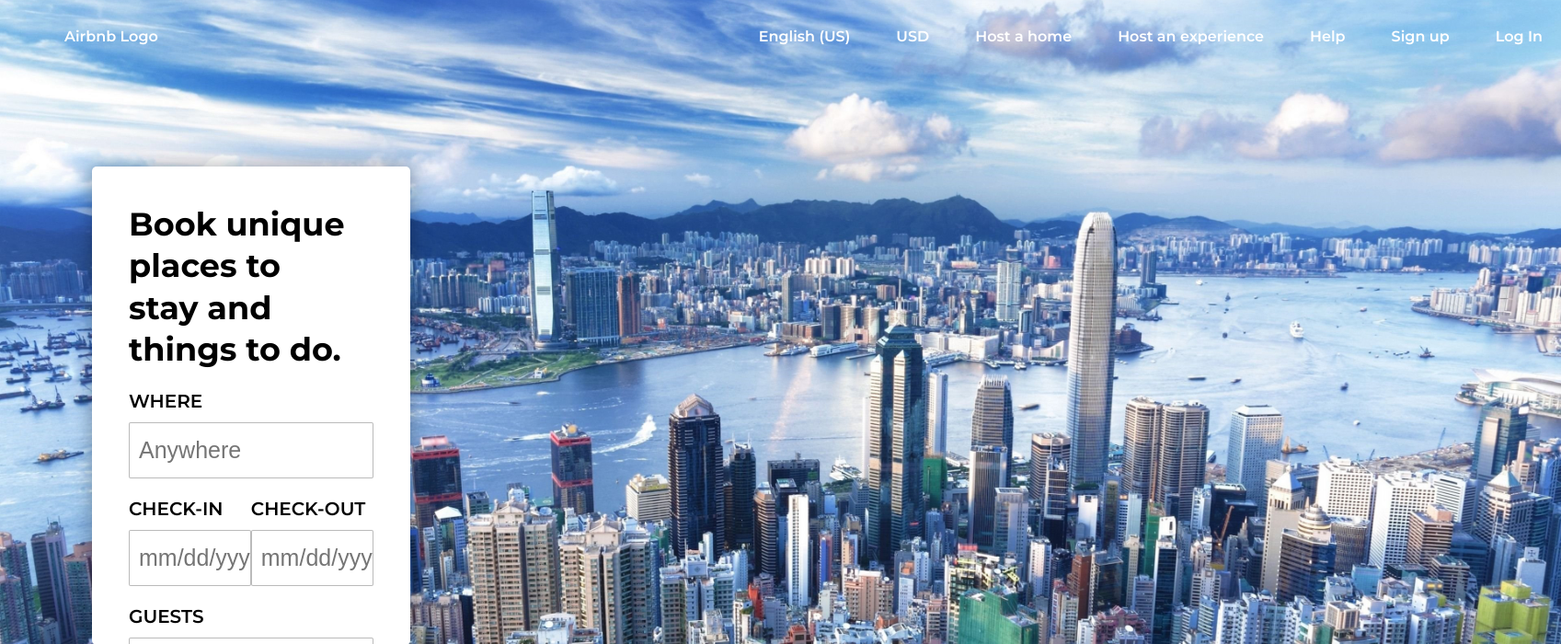
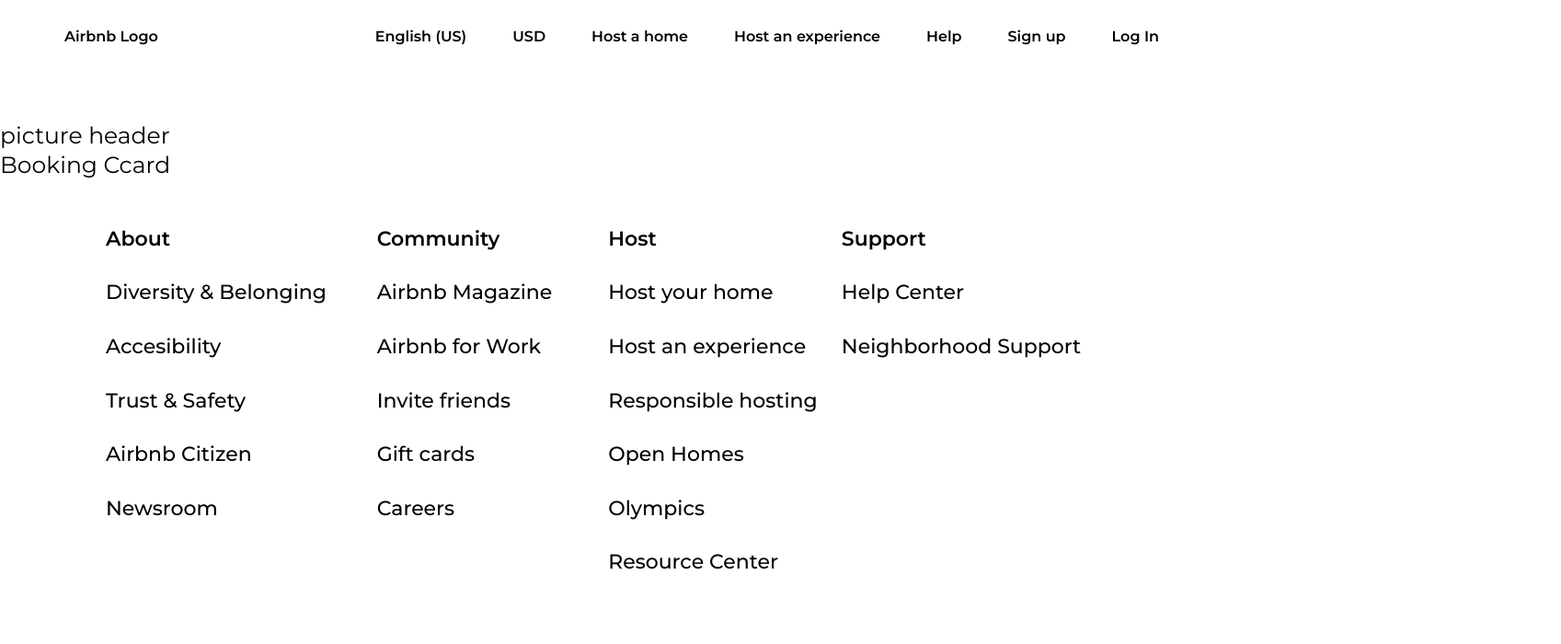
Before and after one commit to tonytrinh3/mock-airbnb, a React (Create React App) app: page /booking in a window 1280 px wide. Shown: the top 700 px of the page at 92% size, 1697 px wide, since content can reach past the window. Built offline with nearby package versions, Linux system fonts and the light colour scheme.

Commit message:
start booking page

```diff
--- a/src/App.js
+++ b/src/App.js
@@ -1,13 +1,21 @@
 import React from 'react';
 import LandingPage from './components/LandingPage/LandingPage';
+import BookingPage from './components/BookingPage/BookingPage';
+import { BrowserRouter, Route } from 'react-router-dom';
 import './sass/main.scss';
+
+
 
 class App extends React.Component{
   render(){
     return(
-      <div className="container">
-        <LandingPage/>
-      </div>
+      <BrowserRouter>
+        <div className="container">
+          <Route path = "/" exact component ={ LandingPage} />
+          <Route path = "/booking" component ={ BookingPage} />
+        </div>
+      </BrowserRouter>
+
     )
   }
 };
--- /dev/null
+++ b/src/components/BookingCard.js
@@ -0,0 +1,11 @@
+import React from 'react';
+
+class BookingCard extends React.Component{
+    render(){
+        return(
+            <div className="aewf">Booking Ccard</div>
+        )
+    }
+};
+
+export default BookingCard;
--- /dev/null
+++ b/src/components/BookingPage/1PictureHeader.js
@@ -0,0 +1,11 @@
+import React from 'react';
+
+const PictureHeader = () =>{
+    return (
+        <div className="picture-header">
+            picture header
+        </div>
+    )
+};
+
+export default PictureHeader;
--- /dev/null
+++ b/src/components/BookingPage/BookingPage.js
@@ -0,0 +1,19 @@
+import React from 'react';
+import Navigation from '../Navigation';
+import PictureHeader from './1PictureHeader';
+import BookingCard from '../BookingCard';
+import Footer from '../Footer';
+
+const BookingPage = () =>{
+    return(
+        <div className="booking-page">
+
+            <Navigation/>
+            <PictureHeader/>
+            <BookingCard/>
+            <Footer/>
+        </div>
+    )
+};
+
+export default BookingPage;
--- a/src/sass/layout/_navigation.scss
+++ b/src/sass/layout/_navigation.scss
@@ -19,7 +19,7 @@
 
 .nav__item{
     // background-color:green;
-    color: $nav-font-color;
+    color: black;
     font-weight: 600;
     font-size: 1.6rem;
     padding: 0 2rem 5rem 2rem;
@@ -66,6 +66,6 @@
 }
 
 .nav__item:hover{
-    border-bottom: solid 0.3rem $nav-font-color;
-
+    // border-bottom: solid 0.3rem $nav-font-color;
+    border-bottom: solid 0.3rem black;
 };
--- a/src/sass/main.scss
+++ b/src/sass/main.scss
@@ -22,3 +22,4 @@
 @import 'layout/_stay-superhost';
 
 @import 'pages/_landing-page';
+@import 'pages/_booking-page';
--- /dev/null
+++ b/src/sass/pages/_booking-page.scss
@@ -0,0 +1,24 @@
+.booking-page {
+    display: grid;
+
+    // grid-template-columns:[pile-start-column] minmax(22.6rem,1fr)
+    // [pile-end-column play-area-start-column] minmax(50vw,2fr)
+    // [play-area-end-column deck-start-column] minmax(22.6rem,1fr)  [deck-end-column];
+
+    grid-template-rows:
+
+    repeat(9,min-content)
+    // this is for (1) explore airbnb,
+    // (2)airbnb plus explore
+    // (3) intro airbnbn adventures
+    // (4) places stay around world
+    // (5) popular destination us
+    // (6) featured airbnb plus
+    // (7) stay superhost
+    // (8) that next and prev button
+    // (9) footer
+    ;
+
+    color: $default-landing-page-color;
+
+}
```
Also changed, not shown: package.json (+5 -3 lines), 1 other file (tests, documents, lock files or other folders).
